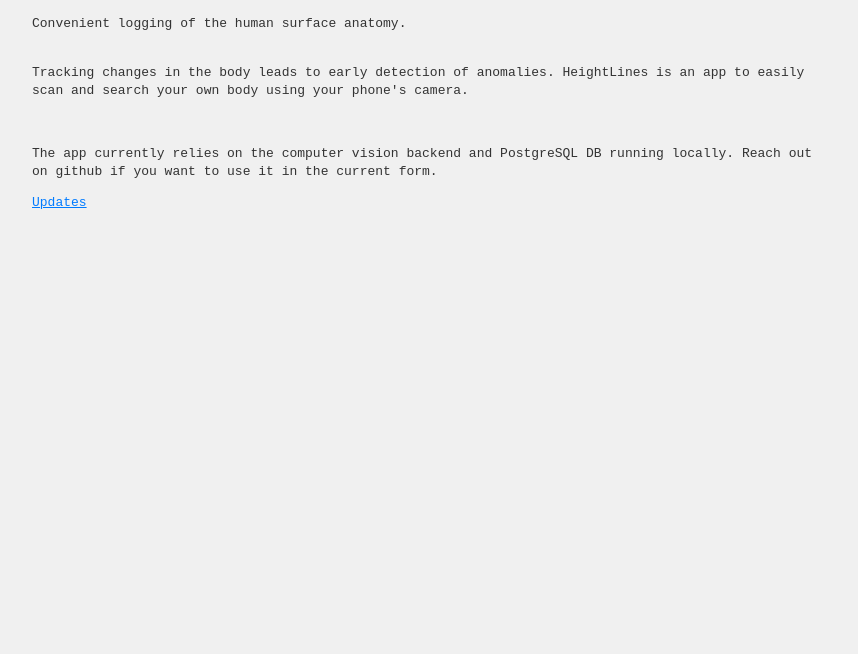
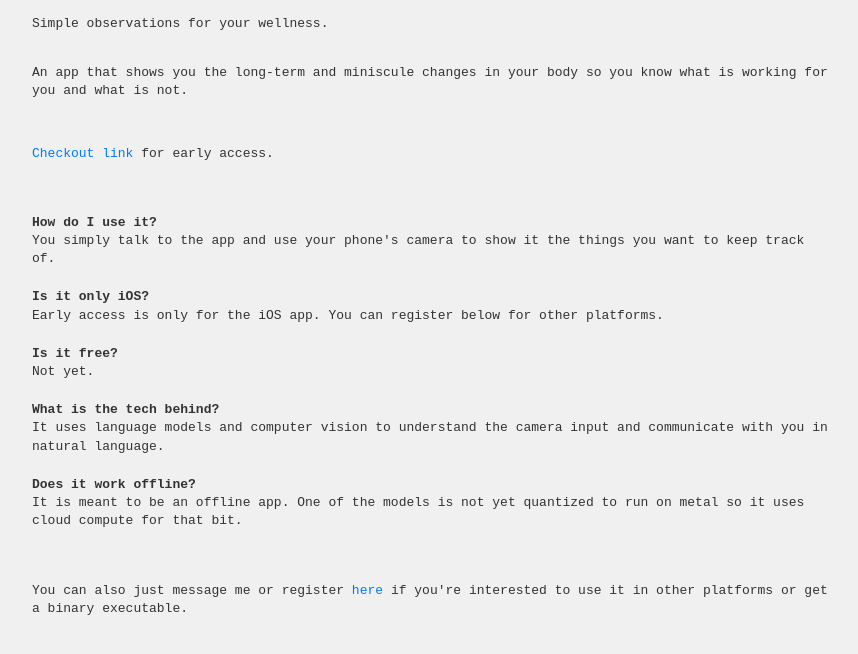
Before and after one commit to HeightLines/heightlines.github.io, a plain HTML site: page index.html in a window 1280 px wide. Shown: the part 416-1070 px from the top of the page, without its empty margins (208-1066 px from the left). Before the commit the page ends 800 px from the top, so only its background shows below. Drawn offline with Linux system fonts and the light colour scheme.

Commit message:
Add Stripe

```diff
--- a/index.html
+++ b/index.html
@@ -28,6 +28,13 @@
         a:hover {
             text-decoration: underline;
         }
+        .question {
+            font-weight: bold;
+            margin-top: 20px;
+        }
+        .answer {
+            margin-bottom: 20px;
+        }
     </style>
 </head>
 <body>
@@ -36,17 +43,33 @@
         <img width="20%" src="/frames_view.png" alt="App Screenshot">
     </div>
     <h1>Height Lines</h1>
-    Convenient logging of the human surface anatomy.
+        Simple observations for your wellness.
     <br>
     <br>
     <p>
-        Tracking changes in the body leads to early detection of anomalies. HeightLines is an app to easily scan and search your own body using your phone's camera.
+        An app that shows you the long-term and miniscule changes in your body so you know what is working for you and what is not.
     </p>
     <br>
-    <p>
-        The app currently relies on the computer vision backend and PostgreSQL DB running locally. Reach out on github if you want to use it in the current form.
-    </p>
-    <p><a href='/blog'>Updates</a></p>
+    <p><a style="text-decoration: none;" href="https://buy.stripe.com/test_cN217wcdwbVEgF2aEE">Checkout link</a> for early access.</p>
+    <br>
+    <div class="question">How do I use it?</div>
+    <div class="answer">You simply talk to the app and use your phone's camera to show it the things you want to keep track of.</div>
+
+    <div class="question">Is it only iOS?</div>
+    <div class="answer">Early access is only for the iOS app. You can register below for other platforms.</div>
+
+    <div class="question">Is it free?</div>
+    <div class="answer">Not yet.</div>
+
+    <div class="question">What is the tech behind?</div>
+    <div class="answer">It uses language models and computer vision to understand the camera input and communicate with you in natural language.</div>
+
+    <div class="question">Does it work offline?</div>
+    <div class="answer">It is meant to be an offline app. One of the models is not yet quantized to run on metal so it uses cloud compute for that bit.</div>
+
+    <br>
+
+    <p>You can also just message me or register <a style="text-decoration: none;" href="https://buy.stripe.com/test_4gw5nMa5o2l49cA7st">here</a> if you're interested to use it in other platforms or get a binary executable.</p>
 
 </div>
 </body>
```
